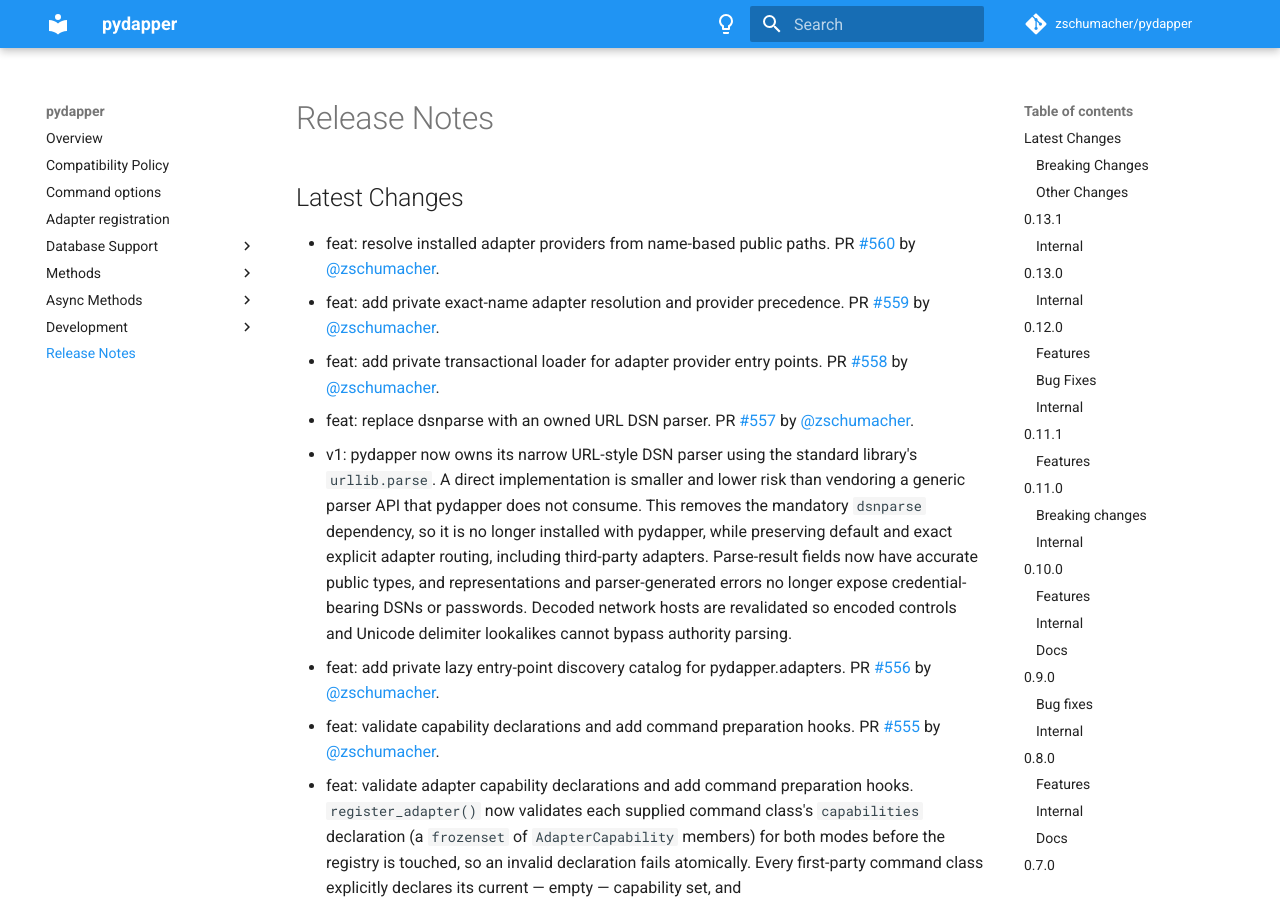
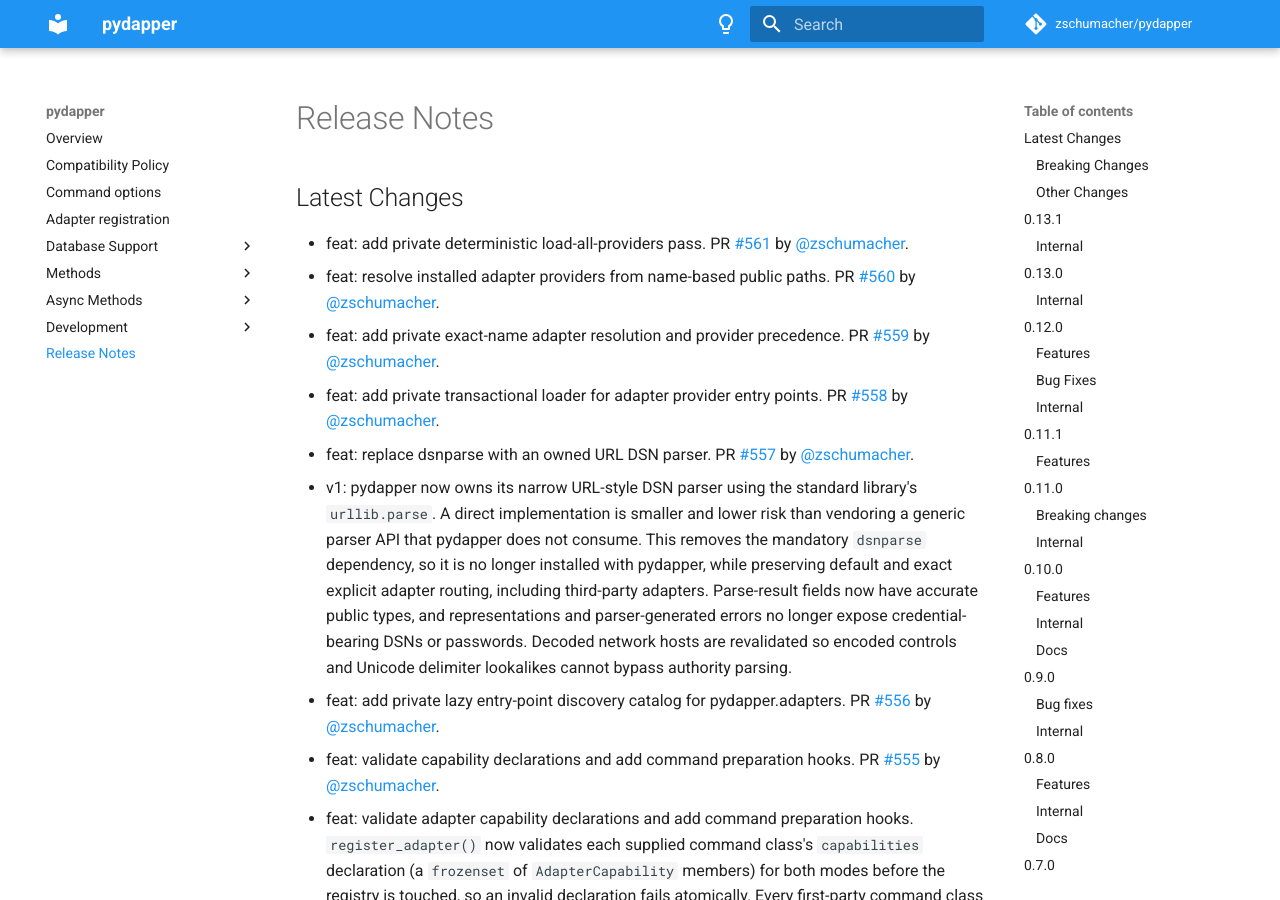
Before and after one commit to zschumacher/pydapper, an MkDocs documentation site: the page built from docs/release_notes.md, in a window 1280 px wide and 900 px high. Built offline with MkDocs 1.6.1 and Material for MkDocs 9.7.7, drawn with Linux system fonts in a browser that asks for light colours; emoji names are drawn with the system emoji font; comment, search, counter and statistics services are not loaded.

Commit message:
📝 Update release notes
[skip ci]

```diff
--- a/docs/release_notes.md
+++ b/docs/release_notes.md
@@ -1,5 +1,6 @@
 ## Latest Changes
 
+* feat: add private deterministic load-all-providers pass. PR [#561](https://github.com/zschumacher/pydapper/pull/561) by [@zschumacher](https://github.com/zschumacher).
 * feat: resolve installed adapter providers from name-based public paths. PR [#560](https://github.com/zschumacher/pydapper/pull/560) by [@zschumacher](https://github.com/zschumacher).
 * feat: add private exact-name adapter resolution and provider precedence. PR [#559](https://github.com/zschumacher/pydapper/pull/559) by [@zschumacher](https://github.com/zschumacher).
 * feat: add private transactional loader for adapter provider entry points. PR [#558](https://github.com/zschumacher/pydapper/pull/558) by [@zschumacher](https://github.com/zschumacher).
```
